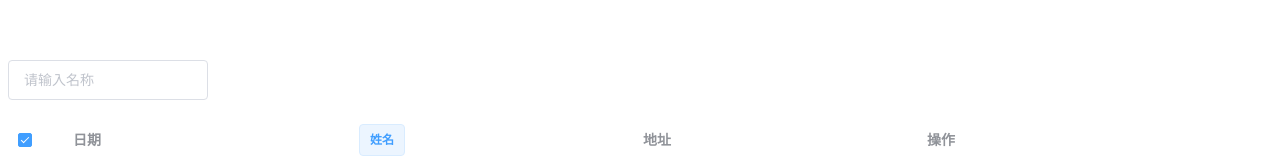
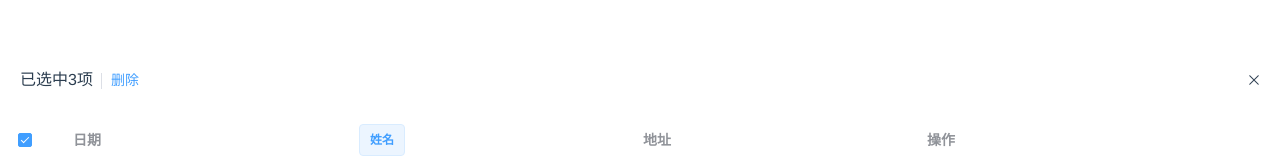
Before and after one commit to kingqi/vue-common-table, a Vue app: page / in a window 1280 px wide. Both pictures are taken after a click on the label 25 px from the left and 140 px from the top of the page. Shown: the top 160 px of the page. Built offline with nearby package versions, Linux system fonts and the light colour scheme.

Commit message:
feat: 优化顶部菜单的显示条件

```diff
--- a/package.json
+++ b/package.json
@@ -1,6 +1,6 @@
 {
   "name": "vue-common-table",
-  "version": "1.0.10",
+  "version": "1.0.13",
   "license": "MIT",
   "author": "Louis <liukangqi56@gmail.com>",
   "main": "./lib/common-table.umd.min.js",
--- a/src/components/commonTable.vue
+++ b/src/components/commonTable.vue
@@ -5,7 +5,7 @@
       v-if="
         _config.enableMultiSelect &&
           selection.length > 0 &&
-          $slots.multiSelectMenu
+          $scopedSlots.multiSelectMenu
       "
       class="multi-menu"
     >
@@ -22,7 +22,10 @@
     </div>
     <!--顶部操作栏占位，勾选行时不显示-->
     <div
-      v-else-if="_config.enableMultiSelect || $slots.topMenu"
+      v-else-if="
+        (_config.enableMultiSelect && $scopedSlots.multiSelectMenu) ||
+          $scopedSlots.topMenu
+      "
       class="top-menu"
     >
       <slot name="topMenu" />
@@ -188,6 +191,7 @@ export default {
       })
     }
   },
+  mounted() {},
   methods: {
     _getRowKey(row) {
       const config = this._config
```
Also changed, not shown: types/index.d.ts (+5 -5 lines).
